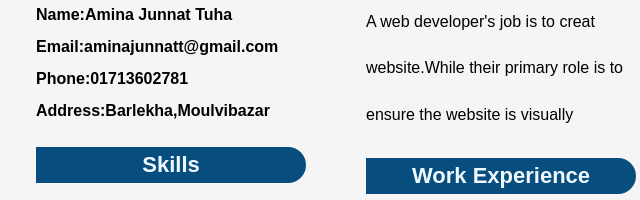
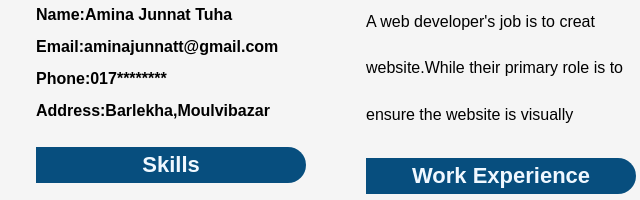
Before and after one commit to aminajunnattuha/cv-create, a plain HTML site: page index.html in a window 1280 px wide. Shown: the part 461-661 px from the top of the page, 304-944 px from the left. Drawn offline with Linux system fonts and the light colour scheme.

Commit message:
Update index.html

```diff
--- a/index.html
+++ b/index.html
@@ -20,7 +20,7 @@
         <h2>Personal Information</h2>
         <p><strong>Name:Amina Junnat Tuha</strong></p>
         <p><strong>Email:aminajunnatt@gmail.com</strong></p>
-        <p><strong>Phone:01713602781</strong></p>
+        <p><strong>Phone:017********</strong></p>
         <p><strong>Address:Barlekha,Moulvibazar</strong></p>
         <h2>Skills</h2>
         <ul>
```
